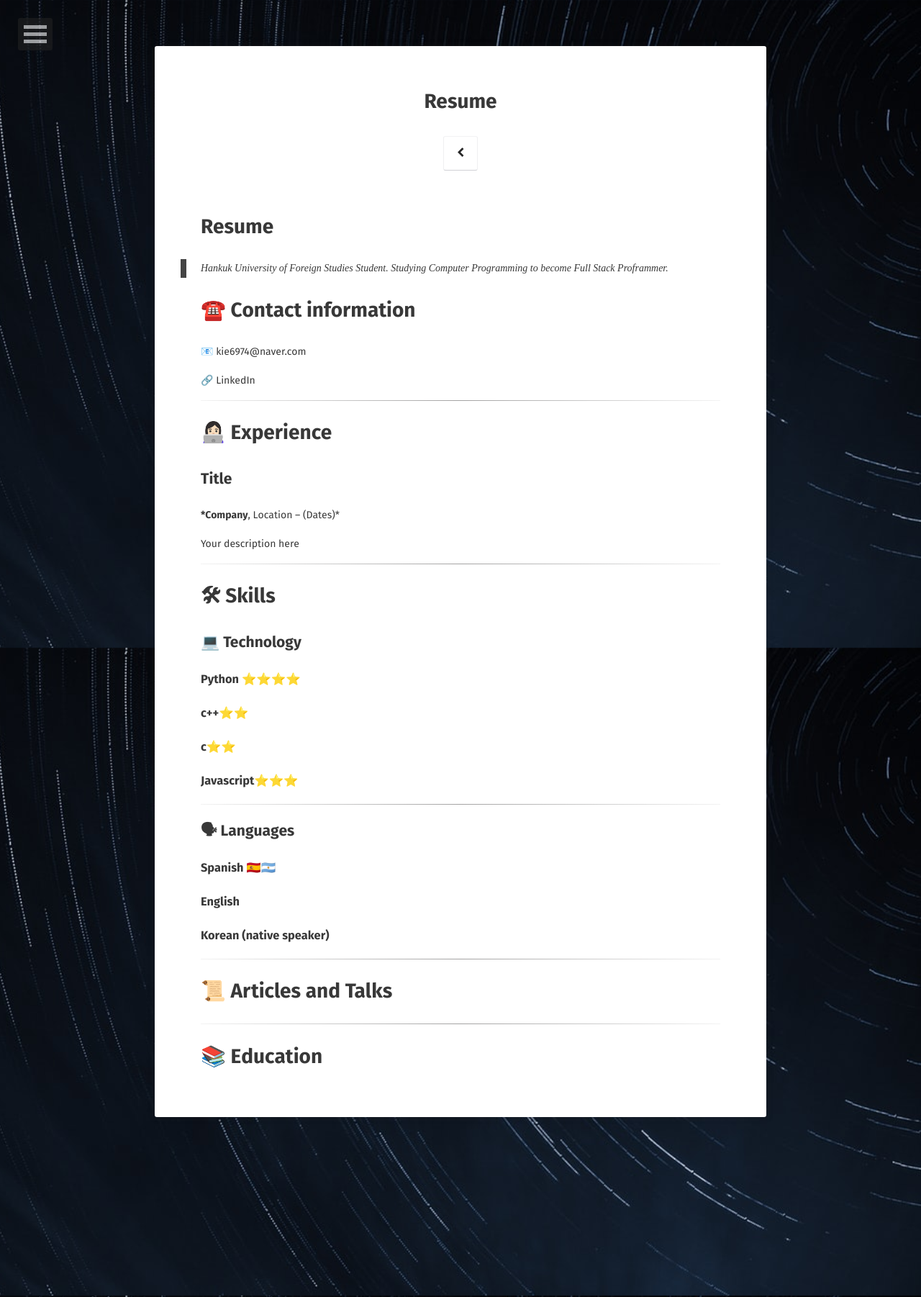
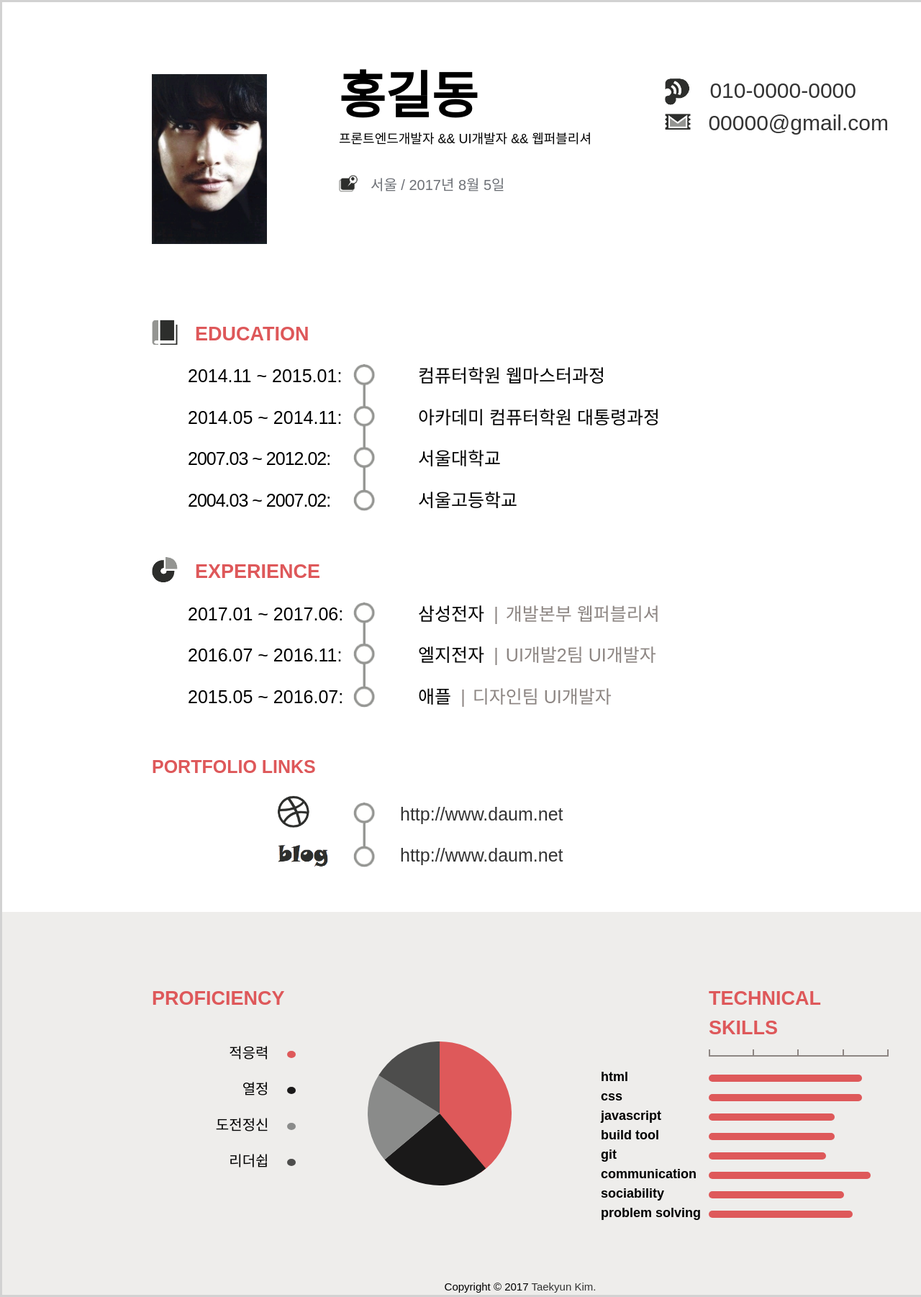
Before and after one commit to Lajancia/Lajancia.github.io, a Jekyll site: the page about/index.html, which Jekyll copies as it is, in a window 1280 px wide. Shown: the whole page at 72% size. Built offline with Jekyll 4.4.1, drawn with Linux system fonts in a browser that asks for light colours; some web fonts are replaced.

Commit message:
이력서 템플릿

```diff
--- /dev/null
+++ b/about/index.html
@@ -0,0 +1,138 @@
+<!DOCTYPE html>
+<html lang="ko">
+<head>
+<meta charset="UTF-8">
+<title>홍길동 원페이지 이력서</title>
+<link rel="stylesheet" href="css/default.min.css">
+</head>
+<body>
+<div id="oneIndex">
+    <a href="#oneIntro">홍길동 소개 바로가기</a>
+    <a href="#oneSkill">홍길동 스킬 바로가기</a>
+</div>
+<div id="wrap">
+    <div id="oneIntro" class="cont_intro">
+        <div class="inner_intro">
+            <div class="area_profile">
+                <div class="box_info">
+                    <div class="my_photo">
+                        <span>
+                            <img src="img/11.jpg" style="width:160px;" alt="정우성">
+                        </span>
+                    </div>
+                    <div class="my_info">
+                        <h1>홍길동</h1>
+                        <p class="job">프론트엔드개발자 && UI개발자 && 웹퍼블리셔</p>
+                        <p class="birth"><span class="ico_s icon_ico_location">생일</span><span class="txt_s">서울 / 2017년 8월 5일</span></p>
+                    </div>
+                </div>
+                <div class="box_contact">
+                    <ul>
+                        <li><span class="ico_s icon_ico_phone">연락처</span><a href="tel:010-0000-0000" class="link_phone"><span class="txt_s">010-0000-0000</span></a></li>
+                        <li><span class="ico_s icon_ico_email">이메일</span><a href="mailto:00000@gmail.com" class="link_email"><span class="txt_s">00000@gmail.com</span></a></li>
+                    </ul>
+                </div>
+            </div>
+            <div class="area_edu">
+                <h2><span class="ico_s icon_ico_edu"></span><span class="txt_s">EDUCATION</span></h2>
+                <ul>
+                    <li><!-- list를 추가하면 first-child와 last-child를 제외한 나머지 중간은 background-image가 다릅니다 -->
+                        <span class="txt_date">2014.11 ~ 2015.01</span>
+                        <span class="txt_info">컴퓨터학원 웹마스터과정</span>
+                    </li>
+                    <li>
+                        <span class="txt_date">2014.05 ~ 2014.11</span>
+                        <span class="txt_info">아카데미 컴퓨터학원 대통령과정</span>
+                    </li>
+                    <li>
+                        <span class="txt_date" style="letter-spacing: -1px;">2007.03 ~ 2012.02</span>
+                        <span class="txt_info">서울대학교</span>
+                    </li>
+                    <li>
+                        <span class="txt_date" style="letter-spacing: -1px;">2004.03 ~ 2007.02</span>
+                        <span class="txt_info">서울고등학교</span>
+                    </li>
+                </ul>
+            </div>
+            <div class="area_career">
+                <h2><span class="ico_s icon_ico_career"></span><span class="txt_s">EXPERIENCE</span></h2>
+                <ul>
+                    <li>
+                        <span class="txt_date">2017.01 ~ 2017.06</span>
+                        <span class="txt_info">삼성전자</span>
+                        <span class="txt_sub">개발본부 웹퍼블리셔</span>
+                    </li>
+                    <li>
+                        <span class="txt_date">2016.07 ~ 2016.11</span>
+                        <span class="txt_info">엘지전자</span>
+                        <span class="txt_sub">UI개발2팀 UI개발자</span>
+                    </li>
+                    <li>
+                        <span class="txt_date">2015.05 ~ 2016.07</span>
+                        <span class="txt_info">애플</span>
+                        <span class="txt_sub">디자인팀 UI개발자</span>
+                    </li>
+                </ul>
+            </div>
+            <div class="area_portfolio">
+                <h2><span class="txt_s">PORTFOLIO LINKS</span></h2>
+                <ul>
+                    <li><span class="ico_s icon_ico_portfolio">포트폴리오사이트</span><a href="http://www.daum.net" target="_blank"><span class="txt_s">http://www.daum.net</span></a></li>
+                    <li><span class="ico_s icon_ico_blog">블로그</span><a href="http://www.naver.com" target="_blank"><span class="txt_s">http://www.daum.net</span></a></li>
+                </ul>
+            </div>
+        </div>
+    </div>
+    <div id="oneSkill" class="cont_skill">
+        <div class="inner_skill">
+            <div class="area_proficiency">
+                <h2><span class="txt_s">PROFICIENCY</span></h2>
+                <div class="box_proficiency">
+                    <div class="inner_list">
+                        <ul>
+                            <li>적응력 <span class="ico_grph"></span></li>
+                            <li>열정 <span class="ico_grph"></span></li>
+                            <li>도전정신 <span class="ico_grph"></span></li>
+                            <li>리더쉽 <span class="ico_grph"></span></li>
+                        </ul>
+                    </div>
+                    <div class="inner_proficiency">
+                        <div class="pie" data-start="0" data-value="40"></div>
+                        <div class="pie" data-start="145" data-value="25"></div>
+                        <div class="pie" data-start="230" data-value="20"></div>
+                        <div class="pie" data-start="302" data-value="15"></div>
+                    </div>
+                </div>
+            </div>
+            <div class="area_technical">
+                <h2><span class="txt_s">TECHNICAL SKILLS</span></h2>
+                <div class="box_technical">
+                    <div class="list_standard">
+                        <div>중하</div>
+                        <div>중</div>
+                        <div>중상</div>
+                        <div>상</div>
+                    </div>
+                    <div class="inner_technical">
+                        <ul>
+                            <li><strong class="tit_technical">html</strong><div class="box_grph"><span  class="ico_grph emph" style="width:85%"></span></div></li>
+                            <li><strong class="tit_technical">css</strong><div class="box_grph"><span class="ico_grph emph" style="width:85%"></span></div></li>
+                            <li><strong class="tit_technical">javascript</strong><div class="box_grph"><span class="ico_grph emph" style="width:70%"></span></div></li>
+                            <li><strong class="tit_technical">build	tool</strong><div class="box_grph"><span class="ico_grph emph" style="width:70%"></span></div></li>
+                            <li><strong class="tit_technical">git</strong><div class="box_grph"><span class="ico_grph emph" style="width:65%"></div></span></li>
+                            <li><strong class="tit_technical">communication</strong><div class="box_grph"><span class="ico_grph emph" style="width:90%"></span></div></li>
+                            <li><strong class="tit_technical">sociability</strong><div class="box_grph"><span class="ico_grph emph" style="width:75%"></span></div></li>
+                            <li><strong class="tit_technical">problem solving</strong><div class="box_grph"><span class="ico_grph emph" style="width:80%"></span></div></li>
+                        </ul>
+                    </div>
+                </div>
+            </div>
+
+        </div>
+    </div>
+    <footer>
+        <div class="inner_footer">Copyright © 2017 <a href="https://tuhbm.github.io" target="_blank">Taekyun Kim.</a></div>
+    </footer>
+</div>
+</body>
+</html>
--- a/about/index.md
+++ /dev/null
@@ -1,59 +0,0 @@
----
-layout: page
-title: Resume
-tags: [Jekyll, lajancia, resume]
-date: 2021-07-05
-comments: false
----
-
-# Resume
-
-> Hankuk University of Foreign Studies Student. Studying Computer Programming to become Full Stack Proframmer.
-
-# ☎️ Contact information
-
-📧 kie6974@naver.com
-
-🔗 LinkedIn
-
----
-
-# **👩🏻‍💻** Experience
-
-## Title
-
-**\*Company**, Location – (Dates)\*
-
-Your description here
-
----
-
-# 🛠 Skills
-
-## 💻 Technology
-
-### Python ⭐️⭐️⭐️⭐️
-
-### c++⭐️⭐️
-
-### c⭐️⭐️
-
-### Javascript⭐️⭐️⭐️
-
----
-
-## 🗣 Languages
-
-### Spanish 🇪🇸🇦🇷
-
-### English
-
-### Korean (native speaker)
-
----
-
-# 📜 Articles and Talks
-
----
-
-# 📚 Education
```
Also changed, not shown: _posts/2021-09-04-binary_search.md (+1 -1 lines), about/README.md (added, +32 -0 lines), about/css/default.min.css (added), about/ex-img.png (added), about/img/11.jpg (added), about/img/bg_list_first.png (added), about/img/bg_list_last.png (added), about/img/bg_list_middle.png (added), about/img/ico_sprite.png (added).
